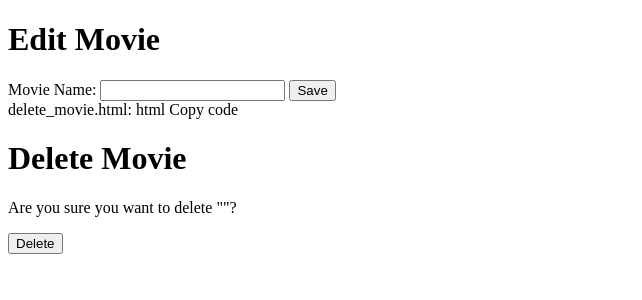
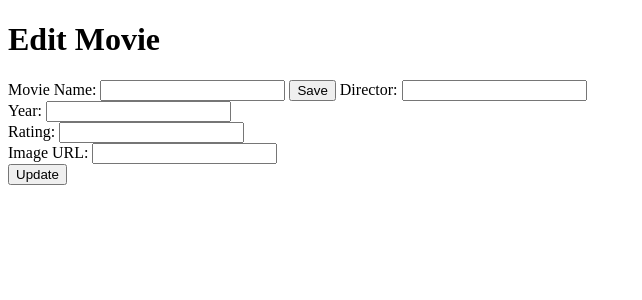
Before and after one commit to Lynguyen817/MoviWeb, a Flask app: template templates/edit_movie.html in a window 1280 px wide. Shown: the top 300 px of the page, without its empty margins (0-642 px from the left). Run offline with Flask 3, Linux system fonts and the light colour scheme; the template is opened without the code that fills it, so the values that code supplies are empty; some libraries are stand-ins or nearby versions.

Commit message:
Add 404.html, fix delete and edit movie

```diff
--- a/app.py
+++ b/app.py
@@ -51,8 +51,7 @@
     if new_movies_list:
         list_of_users_movies.append(new_movies_list)
 
-    return render_template('user_movies.html', user_id=user_id, list_of_users_movies=list_of_users_movies,
-                           new_movies_list=new_movies_list)
+    return render_template('user_movies.html', user_id=user_id, list_of_users_movies=list_of_users_movies)
 
 
 @app.route('/add_user', methods=['GET', 'POST'])
@@ -87,11 +86,10 @@
             return "Please provide a movie title.", 400
 
         # Call the add_movie method of the data_manager to add the movie to the user's list
-        updated_user = data_manager.add_movie(user_id, movie_title)
-        print(updated_user)
+        new_movie_list = data_manager.add_movie(user_id, movie_title)
+        print(new_movie_list)
 
-        if updated_user is not None:
-            new_movie_list = updated_user["movies"]
+        if new_movie_list is not None:
             return redirect(url_for('user_movies', user_id=user_id, new_movie_list=new_movie_list))
         else:
             return "User not found"
@@ -100,41 +98,36 @@
     return render_template('add_movie.html', user_id=user_id)
 
 
-# @app.route('/users/<user_id>/delete_movie/<movie_id>', method=['DELETE'])
-# def delete_movie(user_id, movie_id):
-#     """ Delete a movie with given user_id."""
-#     users = list_users()
-#     if user_id in users:
-#         movies = users[user_id]['movies']
-#         if movie_id in movies:
-#             movies.remove(movie_id)
-#             return jsonify({'message':f'Movie {movie_id} deleted from user {user_id} favorite list.'})
-#         else:
-#             return jsonify({'error': f'Movie {movie_id} not found in user {user_id} favorite list.'}), 404
-#     else:
-#         return jsonify({'error': f'User {user_id} not found.'}), 404
+@app.route('/users/<user_id>/delete_movie/<movie_id>', methods=['POST'])
+def delete_movie(user_id, movie_id):
+    """ Delete a movie from the user's favorite movie list"""
+    data_manager.delete_movie(user_id, movie_id)
+    return render_template('delete_movie.html', user_id=user_id, movie_id=movie_id)
 
 
 @app.route('/users/<user_id>/update_movie/<movie_id>', methods=['GET', 'POST'])
 def update_movie(user_id, movie_id):
-    movies = user_movies()
+    """Update a movie in the user's movie list"""
+    movie_to_update = None
     if request.method == 'POST':
-        # Get the updated movie details from the form
-        updated_title = request.form['title']
-        updated_genre = request.form['genre']
-        updated_rating = request.form['rating']
+        # Update movie details
+        movie_to_update["name"] = request.form.get('name')
+        movie_to_update["director"] = request.form.get('director')
+        movie_to_update["year"] = request.form.get('year')
+        movie_to_update["rating"] = request.form.get('rating')
+        movie_to_update["image"] = request.form.get('image')
 
         # Redirect to the user's movie list
-        return redirect(f'/users/{user_id}/movies')
+        return redirect(url_for('user_movies', user_id=user_id))
 
     # Render the movie update form
-    return render_template('update_movie.html', movie=movies)
+    return render_template('update_movie.html',user_id=user_id, movie=movie_to_update)
 
-# def find_user_by_id(users, id):
-#   for user in users:
-#     if user['id'] == id:
-#       return user
-#   return None
+
+@app.errorhandler(404)
+def page_not_found(e):
+    return render_template('404.html'), 404
+
 
 if __name__ == '__main__':
     app.run(debug=True)
--- a/templates/delete_movie.html
+++ b/templates/delete_movie.html
@@ -6,8 +6,10 @@
 <body>
     <h1>Delete Movie</h1>
     <p>Are you sure you want to delete "{{ movie }}"?</p>
-    <form method="post">
+    <form method="post" action="{{ url_for('delete_movie', user_id=user_id, movie_id=movie_id) }}">
+        <input type="hidden" name="_method" value="POST">
         <input type="submit" value="Delete">
+        <a href="{{ url_for('user_movies', user_id=user_id) }}">Cancel</a>
     </form>
 </body>
 </html>
--- a/templates/edit_movie.html
+++ b/templates/edit_movie.html
@@ -1,31 +1,28 @@
 <!DOCTYPE html>
 <html>
 <head>
-    <title>Edit Movie</title>
+    <title>Update Movie</title>
 </head>
 <body>
     <h1>Edit Movie</h1>
     <form method="post">
-        <label for="movie">Movie Name:</label>
-        <input type="text" name="movie" value="{{ movie }}">
+        <label for="name">Movie Name:</label>
+        <input type="text" name="movie" value="{{ movie.name }}" required>
         <input type="submit" value="Save">
+
+        <label for="director">Director:</label>
+        <input type="text" name="director" value="{{ movie.director }}" required><br>
+
+        <label for="year">Year:</label>
+        <input type="text" name="year" value="{{ movie.year }}" required><br>
+
+        <label for="rating">Rating:</label>
+        <input type="text" name="rating" value="{{ movie.rating }}" required><br>
+
+        <label for="image">Image URL:</label>
+        <input type="text" name="image" value="{{ movie.image }}" required><br>
+
+        <input type="submit" value="Update">
     </form>
 </body>
 </html>
-delete_movie.html:
-
-html
-Copy code
-<!DOCTYPE html>
-<html>
-<head>
-    <title>Delete Movie</title>
-</head>
-<body>
-    <h1>Delete Movie</h1>
-    <p>Are you sure you want to delete "{{ movie }}"?</p>
-    <form method="post">
-        <input type="submit" value="Delete">
-    </form>
-</body>
-</html>
--- a/templates/user_movies.html
+++ b/templates/user_movies.html
@@ -16,8 +16,8 @@
                     <em>Director: {{ movie.director}}</em><br>
                     <em>Year: {{ movie.year}}</em><br>
                     <em>Rating: {{ movie.rating}}</em><br>
-                    <a href="">Edit</a> |
-                    <a href="">Delete</a>
+                    <a href="edit_movie.html">Edit</a> |
+                    <a href="delete_movie.html">Delete</a>
                 </li>
             {% endfor %}
         </ul>
```
Also changed, not shown: datamanager/json_data_manager.py (+30 -26 lines), templates/404.html (added, +11 -0 lines).
